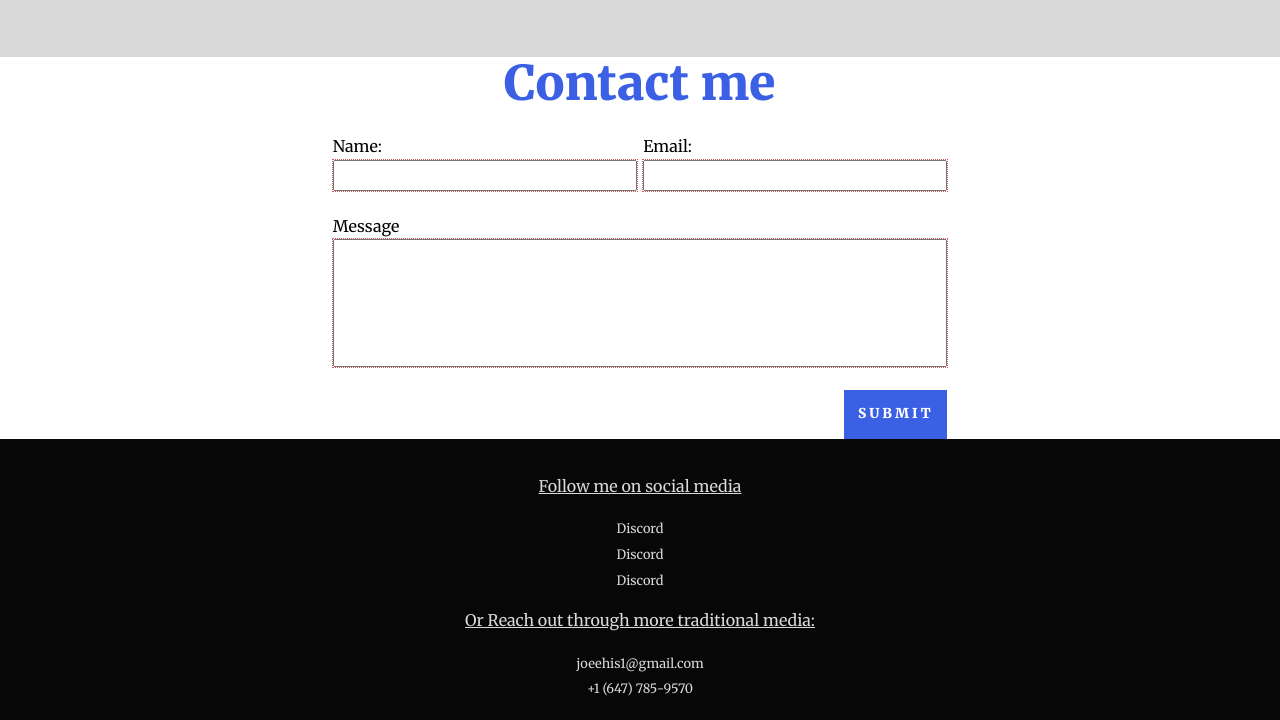
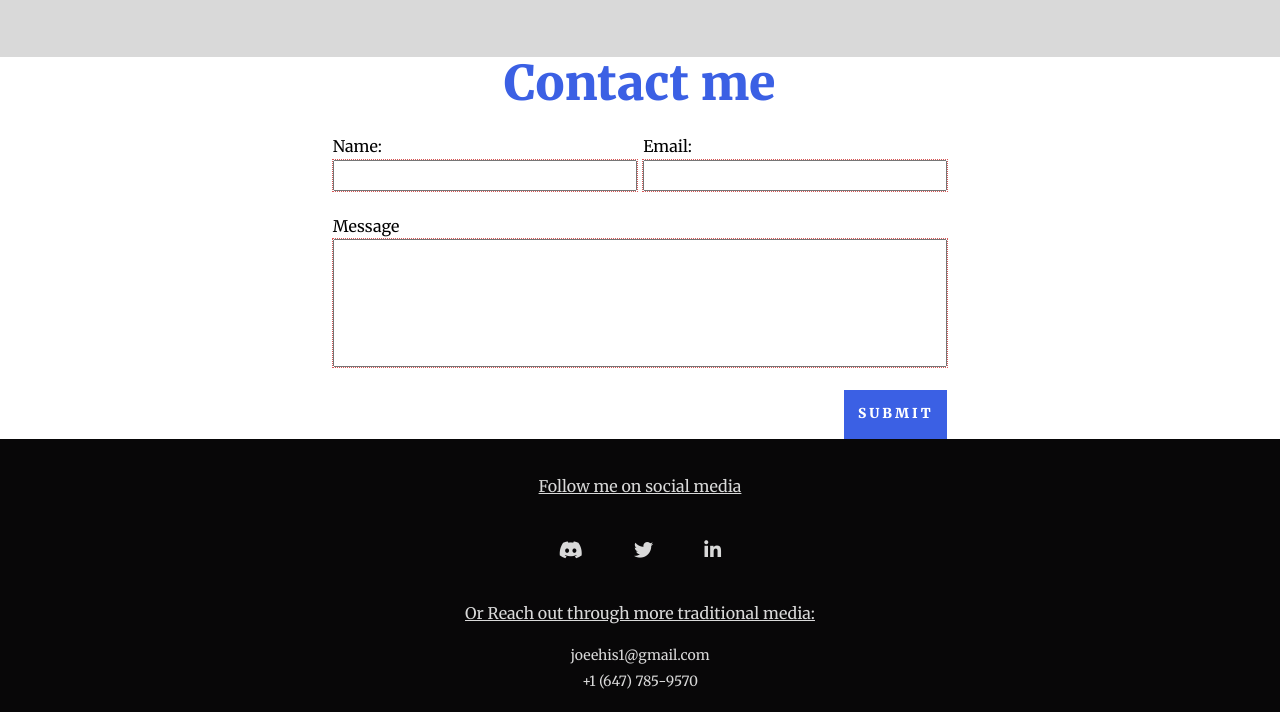
Before and after one commit to joeehis1/portfolio-v2, a website: page index.html in a window 1280 px wide. Shown: the part 3540-4260 px from the top of the page. Drawn offline with Linux system fonts and the light colour scheme; a web font is replaced by a local one.

Commit message:
Added styles for footer section

```diff
--- a/assets/scss/partials/_base.scss
+++ b/assets/scss/partials/_base.scss
@@ -59,6 +59,7 @@ a{
     font-size: 4rem;
     text-decoration: none;
     color: $color-gray;
+    display: inline-block;
     transition: color ease 350ms;
     &:hover {
         color: $color-accent;
--- a/assets/scss/partials/_footer.scss
+++ b/assets/scss/partials/_footer.scss
@@ -13,6 +13,24 @@ footer{
     }
     a{
         font-family: $ff-serif;
-        font-size: 0.8rem;
+        font-size: 0.875rem;
     }
 }
+
+.socials{
+    display: flex;
+    justify-content: center;
+    flex-direction: column;
+    gap: .8rem;
+
+    a {
+        font-size: 1.2rem;
+        padding: 1.2rem;
+    }
+
+    @include for-size(laptop){
+        flex-direction: row;
+
+
+    }
+}
--- a/index.html
+++ b/index.html
@@ -236,9 +236,27 @@
         <footer>
             <p>Follow me on social media</p>
             <ul class="socials">
-                <li><a href="#">Discord</a></li>
-                <li><a href="#">Discord</a></li>
-                <li><a href="#">Discord</a></li>
+                <li>
+                    <a
+                        href="https://discordapp.com/users/964241644788523138"
+                        target="_blank"
+                        ><i class="fa-brands fa-discord"></i
+                    ></a>
+                </li>
+                <li>
+                    <a
+                        href="https://twitter.com/JosephEhigiator"
+                        target="_blank"
+                        ><i class="fa-brands fa-twitter"></i
+                    ></a>
+                </li>
+                <li>
+                    <a
+                        href="www.linkedin.com/in/ehisuoria-joseph-ehigiator-45a970296"
+                        target="_blank"
+                        ><i class="fa-brands fa-linkedin-in"></i
+                    ></a>
+                </li>
             </ul>
             <p>Or Reach out through more traditional media:</p>
             <ul class="contact-info">
```
Also changed, not shown: assets/css/index.css, 1 other file.
